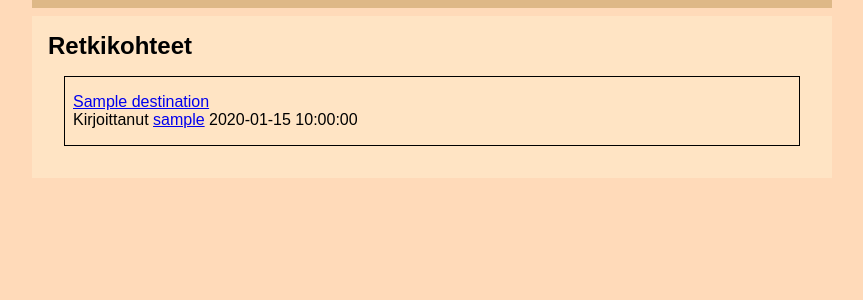
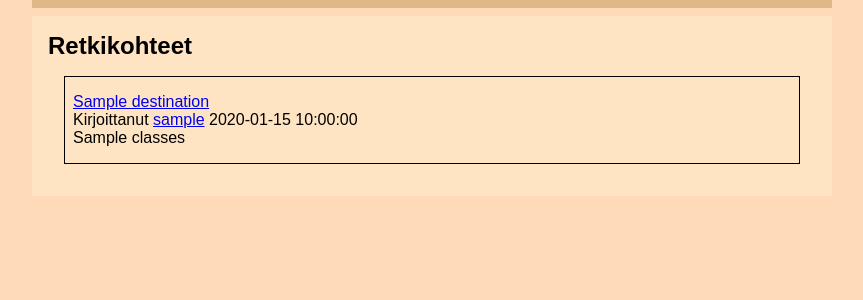
Before and after one commit to tsirpsis/retkipolut, a Flask app: template templates/index.html in a window 1280 px wide. Shown: the part 127-427 px from the top of the page, without its empty margins (208-1071 px from the left). Run offline with Flask 3, Linux system fonts and the light colour scheme; the template is opened without the code that fills it: most values are stand-ins (such as "Sample title", 1, 10 or a date in 2020).

Commit message:
Show categories on front page

```diff
--- a/app.py
+++ b/app.py
@@ -29,7 +29,8 @@ def show_lines(content):
 @app.route("/")
 def index():
     all_destinations = destinations.get_destinations()
-    return render_template("index.html", destinations=all_destinations)
+    return render_template("index.html",
+                           destinations=all_destinations)
 
 @app.route("/register")
 def register():
--- a/destinations.py
+++ b/destinations.py
@@ -19,9 +19,12 @@ def get_destinations():
                     AS creation_time,
                     d.user_id,
                     u.id AS user_id,
-                    u.username
+                    u.username,
+                    GROUP_CONCAT(dc.title || ': ' || dc.value, ', ') AS classes
             FROM destinations d
             JOIN users u ON d.user_id = u.id
+            LEFT JOIN destination_classes dc ON d.id = dc.destination_id
+            GROUP BY d.id
             ORDER BY d.id DESC"""
     return db.query(sql)
 
--- a/templates/index.html
+++ b/templates/index.html
@@ -12,7 +12,10 @@
         {{ destination.title }}</a><br />
       Kirjoittanut
       <a href="/user/{{ destination.user_id }}">{{ destination.username }}</a>
-      {{ destination.creation_time }}
+      {{ destination.creation_time }} <br />
+      {% if destination.classes %}
+        {{ destination.classes }}
+      {% endif %}
     </p>
   </div>
 {% endfor %}
```
